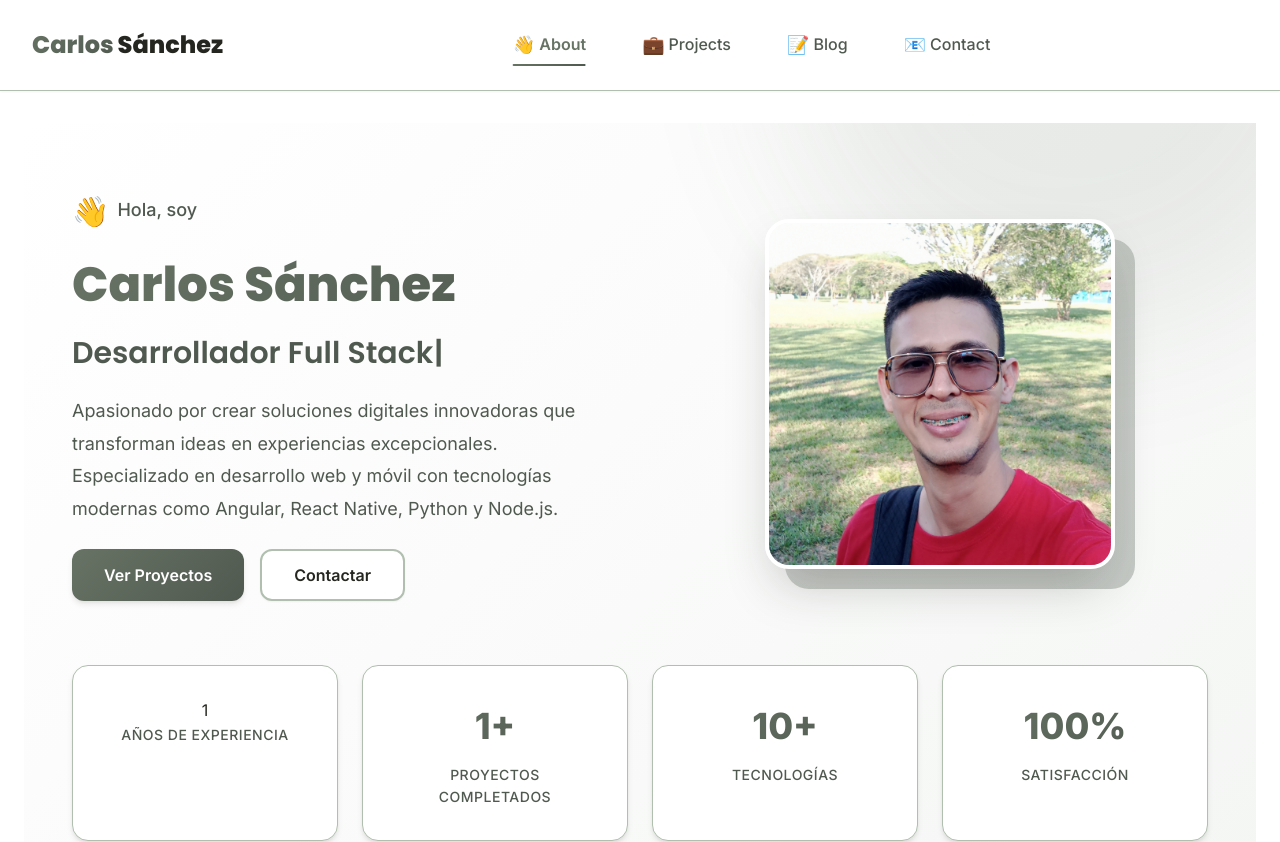
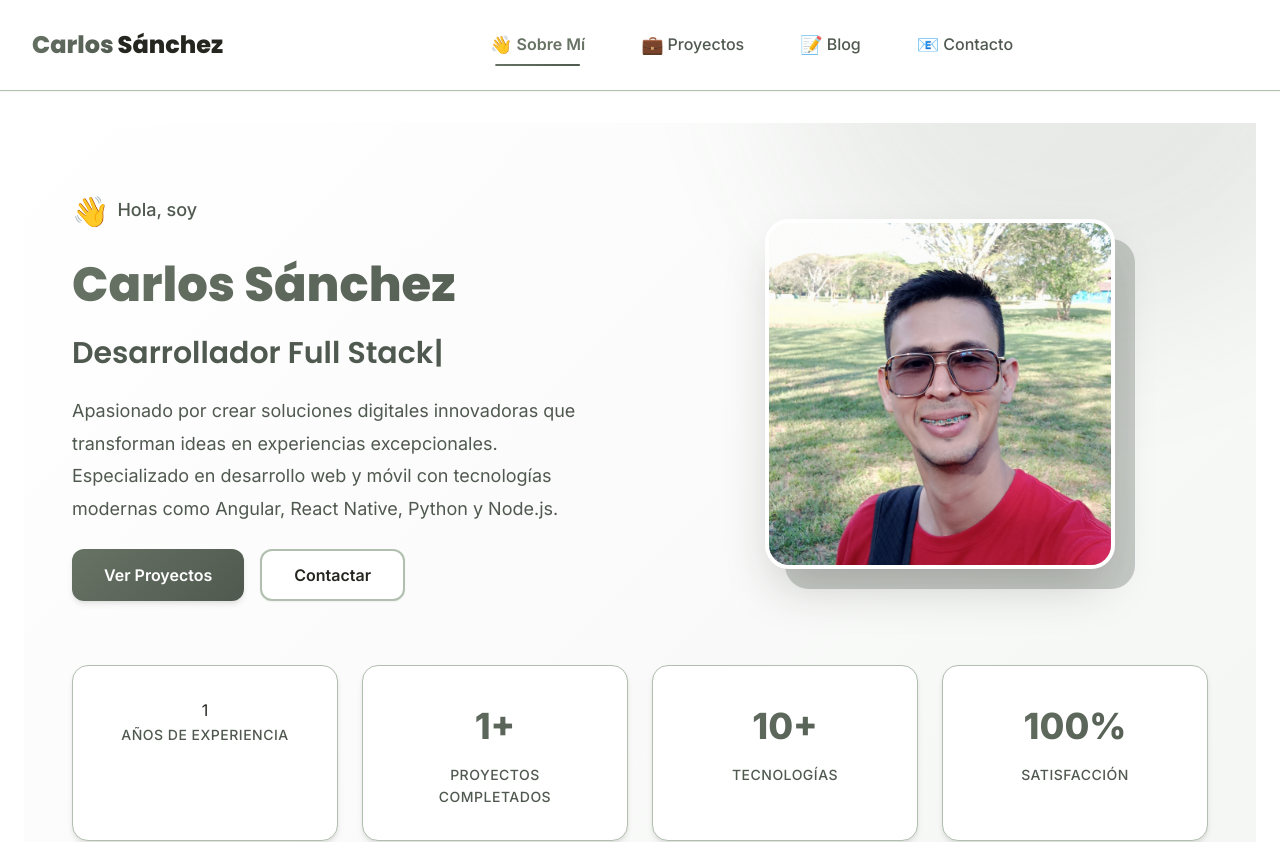
Before and after one commit to CarlosJSanchezdev/My_port_folio, an Angular app: page /about in a window 1280 px wide. Shown: the top 842 px of the page. Built offline with nearby package versions, Linux system fonts and the light colour scheme; no server answers.

Commit message:
feat: Add Angular production build optimizations and localize header navigation and actions to Spanish.

```diff
--- a/angular.json
+++ b/angular.json
@@ -57,7 +57,17 @@
                   "maximumError": "16kB"
                 }
               ],
-              "outputHashing": "all"
+              "outputHashing": "all",
+              "optimization": {
+                "scripts": true,
+                "styles": {
+                  "minify": true,
+                  "inlineCritical": true
+                },
+                "fonts": {
+                  "inline": false
+                }
+              }
             },
             "development": {
               "optimization": false,
--- a/src/app/header/header.component.html
+++ b/src/app/header/header.component.html
@@ -12,11 +12,11 @@
     <nav class="header-nav">
       <a routerLink="/about" routerLinkActive="active" class="nav-link">
         <span class="nav-icon">👋</span>
-        <span>About</span>
+        <span>Sobre Mí</span>
       </a>
       <a routerLink="/projects" routerLinkActive="active" class="nav-link">
         <span class="nav-icon">💼</span>
-        <span>Projects</span>
+        <span>Proyectos</span>
       </a>
       <a routerLink="/blog" routerLinkActive="active" class="nav-link">
         <span class="nav-icon">📝</span>
@@ -24,19 +24,19 @@
       </a>
       <a routerLink="/contact" routerLinkActive="active" class="nav-link">
         <span class="nav-icon">📧</span>
-        <span>Contact</span>
+        <span>Contacto</span>
       </a>
     </nav>
 
     <!-- CTA Button -->
     <div class="header-actions" *ngIf="accessLevel >= 3">
       <a [href]="cvUrl" target="_blank" class="btn btn-primary btn-sm">
-        Download CV
+        Descargar CV
       </a>
     </div>
 
     <!-- Mobile Menu Toggle -->
-    <button class="mobile-menu-toggle" (click)="toggleMobileMenu()" aria-label="Toggle menu">
+    <button class="mobile-menu-toggle" (click)="toggleMobileMenu()" aria-label="Alternar menú">
       <span class="hamburger-line"></span>
       <span class="hamburger-line"></span>
       <span class="hamburger-line"></span>
@@ -47,11 +47,11 @@
   <nav class="mobile-nav" [class.active]="mobileMenuOpen">
     <a routerLink="/about" routerLinkActive="active" class="mobile-nav-link" (click)="closeMobileMenu()">
       <span class="nav-icon">👋</span>
-      <span>About</span>
+      <span>Sobre Mí</span>
     </a>
     <a routerLink="/projects" routerLinkActive="active" class="mobile-nav-link" (click)="closeMobileMenu()">
       <span class="nav-icon">💼</span>
-      <span>Projects</span>
+      <span>Proyectos</span>
     </a>
     <a routerLink="/blog" routerLinkActive="active" class="mobile-nav-link" (click)="closeMobileMenu()">
       <span class="nav-icon">📝</span>
@@ -59,10 +59,10 @@
     </a>
     <a routerLink="/contact" routerLinkActive="active" class="mobile-nav-link" (click)="closeMobileMenu()">
       <span class="nav-icon">📧</span>
-      <span>Contact</span>
+      <span>Contacto</span>
     </a>
     <a *ngIf="accessLevel >= 3" [href]="cvUrl" target="_blank" class="mobile-nav-link mobile-cta">
-      Download CV
+      Descargar CV
     </a>
   </nav>
 </header>
```
